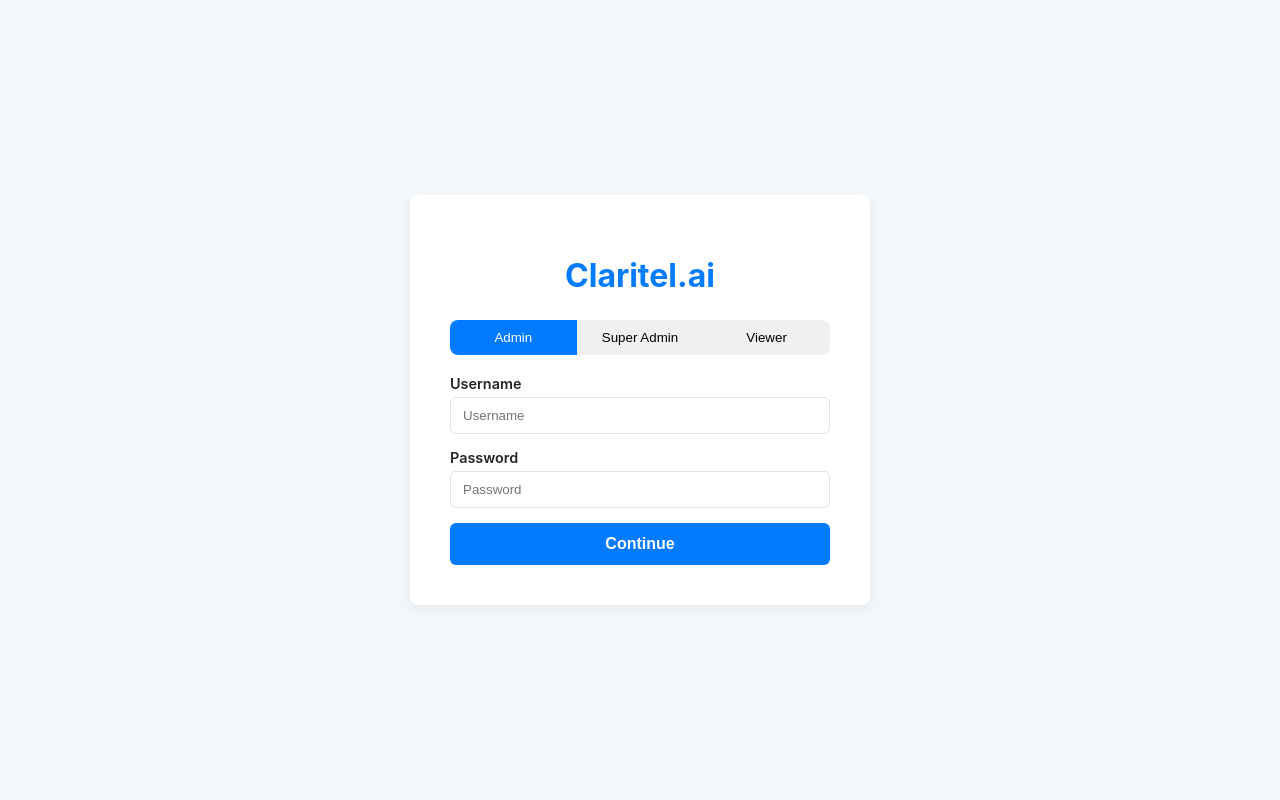
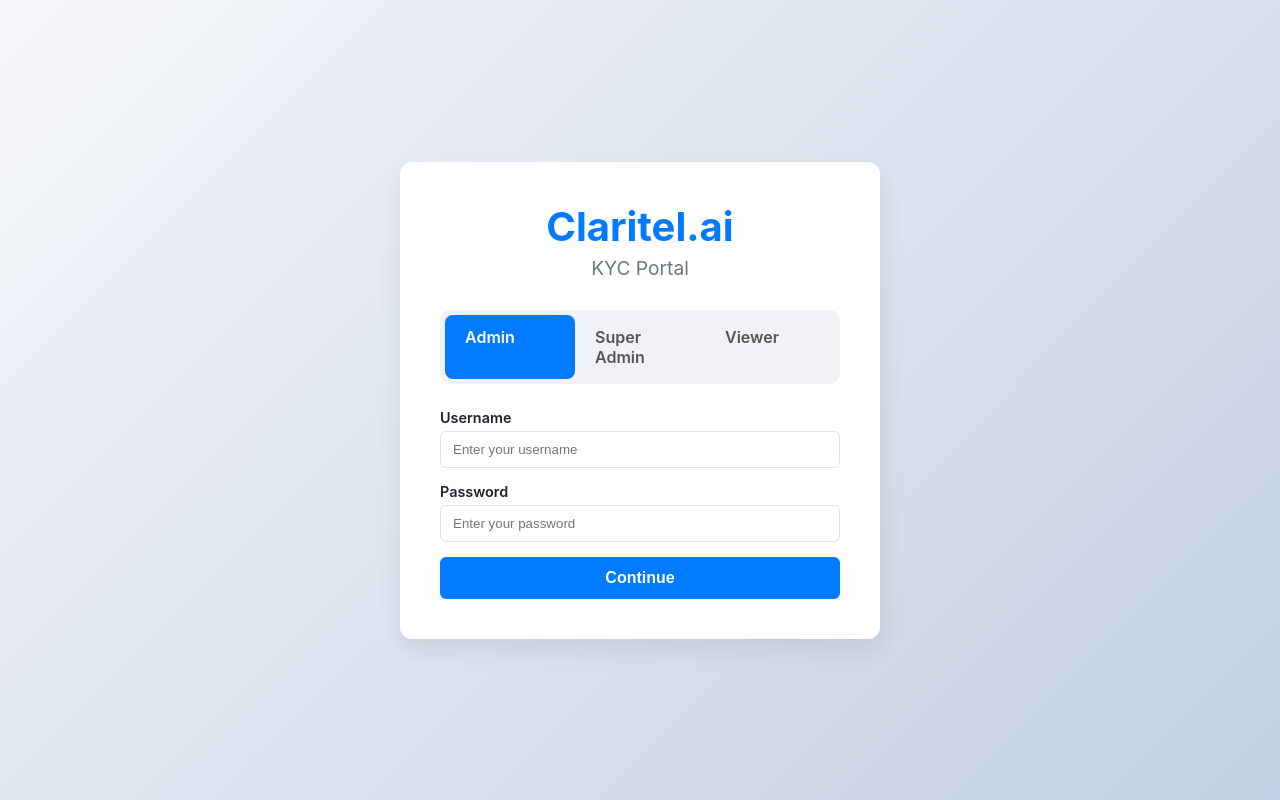
Before and after one commit to BadgujarKalpesh/secure-client-portal, a React app in the folder frontend/: page /login in a window 1280 px wide. Built offline with nearby package versions, Linux system fonts and the light colour scheme; the HTML template or start-up script is replaced by a standard one.

Commit message:
Updated code

```diff
--- a/frontend/src/Modern.css
+++ b/frontend/src/Modern.css
@@ -11,8 +11,8 @@
     --success-color: #28a745;
     --error-color: #dc3545;
     --warning-color: #ffc107;
-    --border-radius: 8px;
-    --box-shadow: 0 4px 12px rgba(0, 0, 0, 0.05);
+    --border-radius: 12px; /* Increased for a softer look */
+    --box-shadow: 0 10px 25px rgba(0, 0, 0, 0.08); /* Enhanced shadow */
 }
 
 body {
@@ -28,21 +28,45 @@
     justify-content: center;
     align-items: center;
     height: 100vh;
+    background: linear-gradient(135deg, #f5f7fa 0%, #c3cfe2 100%);
 }
 
 .login-card {
-    width: 380px;
+    width: 400px;
     padding: 40px;
     background-color: var(--white);
     border-radius: var(--border-radius);
     box-shadow: var(--box-shadow);
-    text-align: center;
+    text-align: left;
 }
 
-.login-card h1{
-    margin-bottom: 25px;
+.login-header {
+    text-align: center;
+    margin-bottom: 30px;
+}
+
+.login-header h1 {
+    margin: 0;
+    font-size: 2.5em;
+    font-weight: 700;
     color: var(--primary-blue);
 }
+
+.login-header h2 {
+    margin: 5px 0 0;
+    font-size: 1.2em;
+    font-weight: 400;
+    color: var(--text-secondary);
+}
+
+.role-toggle-container {
+    display: flex;
+    background-color: #f0f2f5;
+    border-radius: 10px;
+    padding: 5px;
+    margin-bottom: 25px
+}
+
 
 /* --- Main Layout --- */
 .app-layout {
--- a/frontend/src/pages/LoginPage.jsx
+++ b/frontend/src/pages/LoginPage.jsx
@@ -8,7 +8,7 @@
     const [mfaToken, setMfaToken] = useState('');
     const [mfaRequired, setMfaRequired] = useState(false);
     const [error, setError] = useState('');
-    const [role, setRole] = useState('admin'); // 'admin', 'viewer', or 'superAdmin'
+    const [role, setRole] = useState('admin');
     const { login } = useAuth();
 
     const handleSubmit = async (e) => {
@@ -29,27 +29,32 @@
     };
 
     const toggleButtonStyle = (selectedRole) => ({
-        padding: '10px 20px',
+        padding: '12px 20px',
         width: '33.33%',
         border: 'none',
-        background: role === selectedRole ? 'var(--primary-blue)' : '#f0f0f0',
-        color: role === selectedRole ? 'white' : 'black',
+        background: role === selectedRole ? 'var(--primary-blue)' : 'transparent',
+        color: role === selectedRole ? 'white' : '#555',
         cursor: 'pointer',
+        fontWeight: '600',
+        borderRadius: '8px',
+        transition: 'all 0.3s ease',
     });
 
     return (
         <div className="login-container">
             <div className="login-card">
-                <h1>Claritel.ai</h1>
-                <div style={{ display: 'flex', marginBottom: '20px', borderRadius: '8px', overflow: 'hidden' }}>
-                    <button style={toggleButtonStyle('admin')} onClick={() => setRole('admin')}>Admin</button>
-                    <button style={toggleButtonStyle('superAdmin')} onClick={() => setRole('superAdmin')}>Super Admin</button>
-                    <button style={toggleButtonStyle('viewer')} onClick={() => setRole('viewer')}>Viewer</button>
+                <div className="login-header">
+                    <h1>Claritel.ai</h1>
+                    <h2>KYC Portal</h2>
                 </div>
 
-                {/* <h3>{role.charAt(0).toUpperCase() + role.slice(1)} Portal</h3> */}
+                <form onSubmit={handleSubmit}>
+                    <div className="role-toggle-container">
+                        <div style={toggleButtonStyle('admin')} onClick={() => setRole('admin')}>Admin</div>
+                        <div style={toggleButtonStyle('superAdmin')} onClick={() => setRole('superAdmin')}>Super Admin</div>
+                        <div style={toggleButtonStyle('viewer')} onClick={() => setRole('viewer')}>Viewer</div>
+                    </div>
 
-                <form onSubmit={handleSubmit}>
                     {!mfaRequired ? (
                         <>
                             <div className="form-group">
@@ -59,7 +64,7 @@
                                     value={username}
                                     onChange={(e) => setUsername(e.target.value)}
                                     className="form-control"
-                                    placeholder="Username"
+                                    placeholder="Enter your username"
                                     required
                                 />
                             </div>
@@ -69,7 +74,7 @@
                                     value={password}
                                     onChange={(e) => setPassword(e.target.value)}
                                     className="form-control"
-                                    placeholder="Password"
+                                    placeholder="Enter your password"
                                     required
                                  />
                             </div>
@@ -77,15 +82,22 @@
                         </>
                     ) : (
                         <>
-                            <p>An authentication code is required.</p>
+                            <p style={{ textAlign: 'center', color: 'var(--text-secondary)' }}>An authentication code is required.</p>
                             <div className="form-group">
                                 <label>6-Digit Code</label>
-                                <input type="text" value={mfaToken} onChange={(e) => setMfaToken(e.target.value)} className="form-control" autoFocus />
+                                <input
+                                    type="text"
+                                    value={mfaToken}
+                                    onChange={(e) => setMfaToken(e.target.value)}
+                                    className="form-control"
+                                    placeholder="Enter code from your app"
+                                    autoFocus
+                                />
                             </div>
                             <button type="submit" className="btn btn-primary" style={{width: '100%'}}>Login</button>
                         </>
                     )}
-                    {error && <div className="message error" style={{color: 'red', marginTop: '10px'}}>{error}</div>}
+                    {error && <div className="message error" style={{color: 'red', marginTop: '15px', textAlign: 'center'}}>{error}</div>}
                 </form>
             </div>
         </div>
```
